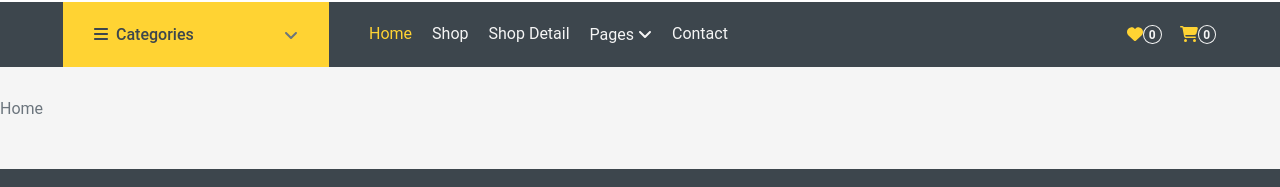
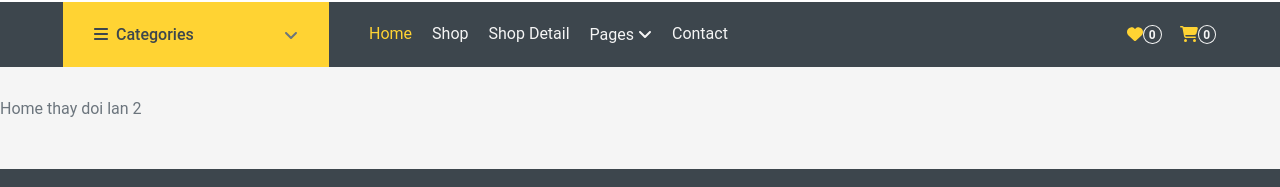
Before and after one commit to VuVietHoangdakmil/react_ui_MUNTIshop, a React (Create React App) app: page / in a window 1280 px wide. Shown: the part 117-304 px from the top of the page. Built offline with nearby package versions, Linux system fonts and the light colour scheme.

Commit message:
ok doi tiep

```diff
--- a/src/Pages/Home/index.js
+++ b/src/Pages/Home/index.js
@@ -1,6 +1,6 @@
 function Home() {
     return (<div>
-        Home
+        Home thay doi lan 2
     </div>);
 }
 
```
